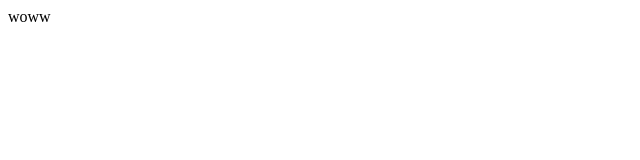
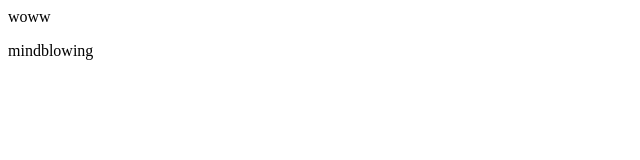
Before and after one commit to SujanRaikar/localrepo, a plain HTML site: page index.html in a window 1280 px wide. Shown: the full height of the page, 0-640 px from the left. Drawn offline with Linux system fonts and the light colour scheme.

Commit message:
new lines of code

```diff
--- a/index.html
+++ b/index.html
@@ -1 +1,2 @@
 <P> woww  </P>
+<p> mindblowing </p>
```
